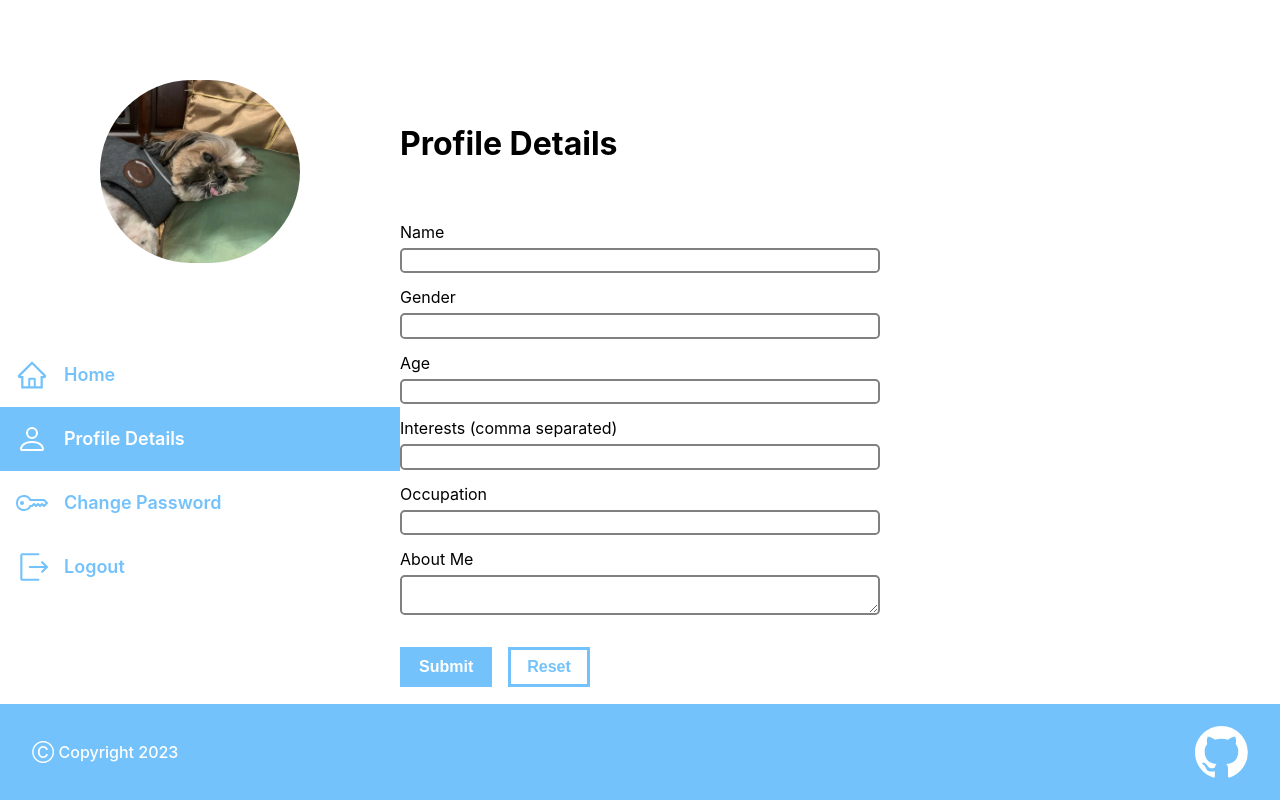
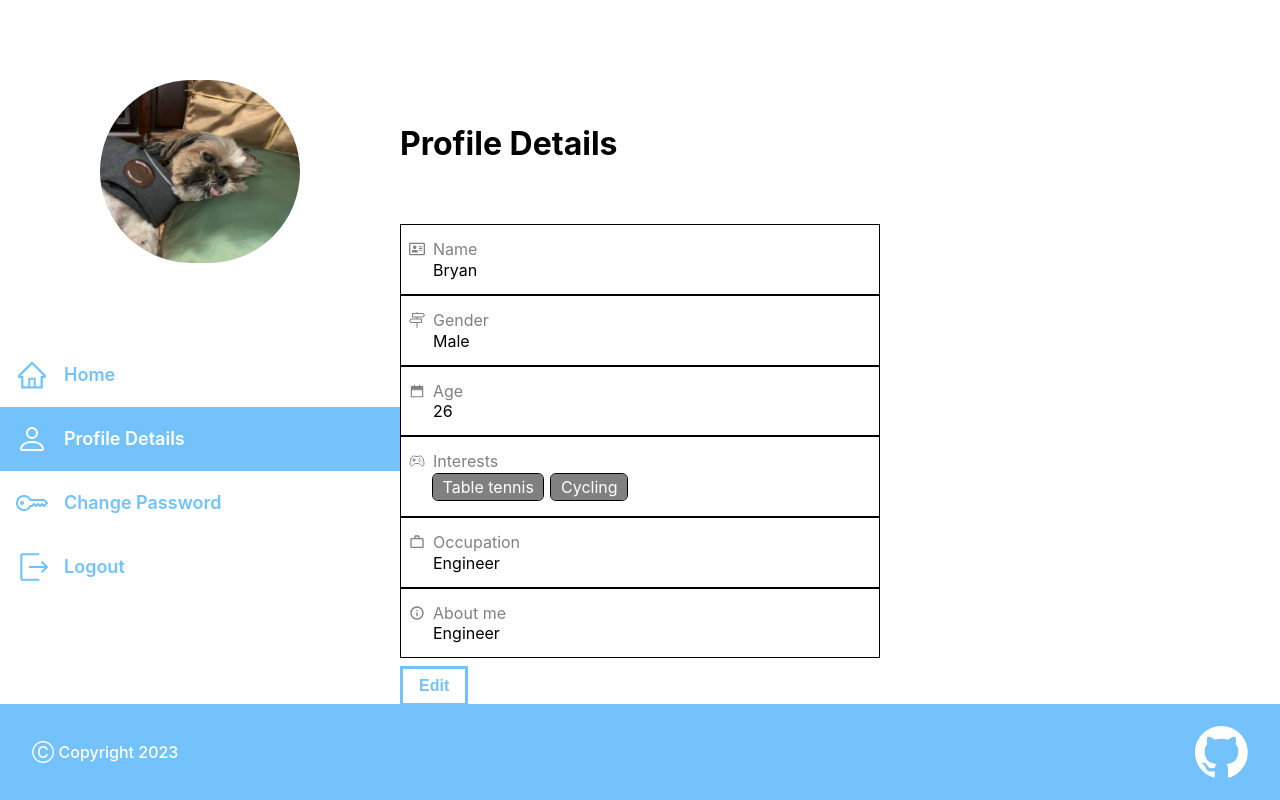
Before and after one commit to Bryan-LohJW/commute-connect, a React (Vite) app in the folder client/: page /profile in a window 1280 px wide. Built offline with nearby package versions, Linux system fonts and the light colour scheme.

Commit message:
style: profile details page + refactor profile form out

```diff
--- a/client/src/pages/profile/Profile.tsx
+++ b/client/src/pages/profile/Profile.tsx
@@ -9,6 +9,7 @@ import profilePicture from './../../assets/temp-profile.png';
 
 import { hideHeader, showHeader } from '../../store/displayStore';
 import classes from './Profile.module.scss';
+import { ProfileDetails } from './ProfileDetails';
 
 export const Profile = () => {
 	const dispatch = useDispatch();
@@ -54,49 +55,7 @@ export const Profile = () => {
 				</div>
 			</div>
 			<div className={classes.content}>
-				<div className={classes['form-title']}>Profile Details</div>
-				<form className={classes.form}>
-					<div className={classes.inputs}>
-						<div className={classes['input-wrap']}>
-							<label className={classes.label}>Name</label>
-							<input type="text" className={classes.input} />
-						</div>
-						<div className={classes['input-wrap']}>
-							<label className={classes.label}>Gender</label>
-							<input type="text" className={classes.input} />
-						</div>
-						<div className={classes['input-wrap']}>
-							<label className={classes.label}>Age</label>
-							<input type="number" className={classes.input} />
-						</div>
-						<div className={classes['input-wrap']}>
-							<label className={classes.label}>
-								Interests (comma separated)
-							</label>
-							<input type="text" className={classes.input} />
-						</div>
-						<div className={classes['input-wrap']}>
-							<label className={classes.label}>Occupation</label>
-							<input type="text" className={classes.input} />
-						</div>
-						<div className={classes['input-wrap']}>
-							<label className={classes.label}>About Me</label>
-							<textarea className={classes.input} />
-						</div>
-					</div>
-					<div className={classes.action}>
-						<input
-							className={classes['button-primary']}
-							type="submit"
-							value={'Submit'}
-						/>
-						<input
-							className={classes['button-secondary']}
-							type="submit"
-							value={'Reset'}
-						/>
-					</div>
-				</form>
+				<ProfileDetails />
 			</div>
 		</div>
 	);
--- /dev/null
+++ b/client/src/pages/profile/ProfileDetails.module.scss
@@ -0,0 +1,79 @@
+@import '/src/styles/colors.scss';
+@import '/src/styles/styles.scss';
+
+.title {
+	font-size: xx-large;
+	font-weight: 700;
+	padding-bottom: 4rem;
+}
+.details-wrapper {
+	display: flex;
+	flex-direction: column;
+	gap: 0.5rem;
+
+	.details {
+		display: flex;
+		flex-direction: column;
+
+		.detail {
+			display: flex;
+			flex-direction: column;
+			gap: 0.3rem;
+
+			border: 1px solid black;
+			padding: 1rem 2rem;
+
+			.label {
+				font-size: medium;
+				font-weight: 400;
+				color: gray;
+
+				.icon {
+					position: absolute;
+					transform: translateX(-150%);
+				}
+			}
+
+			.info {
+				font-size: medium;
+			}
+
+			.interests {
+				display: flex;
+				gap: 0.5rem;
+
+				.interest {
+					padding: 0.3rem 0.6rem;
+					outline: 1px solid black;
+					background-color: gray;
+					color: white;
+					border-radius: 0.3rem;
+				}
+			}
+		}
+	}
+
+	.action {
+		display: flex;
+		gap: 1rem;
+
+		.button-primary {
+			@extend %button;
+			border-radius: 0;
+			&:hover {
+				@extend %button-hover;
+			}
+			@include button-theme($primary, $secondary);
+		}
+
+		.button-secondary {
+			@extend %button;
+			border-radius: 0;
+			&:hover {
+				@extend %button-hover;
+			}
+			@include button-theme($secondary, $primary);
+			border: 3px solid $primary;
+		}
+	}
+}
--- /dev/null
+++ b/client/src/pages/profile/ProfileDetails.tsx
@@ -0,0 +1,70 @@
+import { FaRegAddressCard } from 'react-icons/fa';
+import { SlDirections } from 'react-icons/sl';
+import { IoGameControllerOutline } from 'react-icons/io5';
+import { AiTwotoneCalendar } from 'react-icons/ai';
+import { MdOutlineWorkOutline } from 'react-icons/md';
+import { RiInformationLine } from 'react-icons/ri';
+
+import classes from './ProfileDetails.module.scss';
+
+export const ProfileDetails = () => {
+	return (
+		<>
+			<div className={classes['title']}>Profile Details</div>
+			<div className={classes['details-wrapper']}>
+				<div className={classes.details}>
+					<div className={classes['detail']}>
+						<label className={classes.label}>
+							<FaRegAddressCard className={classes.icon} />
+							Name
+						</label>
+						<p className={classes.info}>Bryan</p>
+					</div>
+					<div className={classes['detail']}>
+						<label className={classes.label}>
+							<SlDirections className={classes.icon} />
+							Gender
+						</label>
+						<p className={classes.info}>Male</p>
+					</div>
+					<div className={classes['detail']}>
+						<label className={classes.label}>
+							<AiTwotoneCalendar className={classes.icon} />
+							Age
+						</label>
+						<p className={classes.info}>26</p>
+					</div>
+					<div className={classes['detail']}>
+						<label className={classes.label}>
+							<IoGameControllerOutline className={classes.icon} />
+							Interests
+						</label>
+						<div className={classes.interests}>
+							<p className={classes.interest}>Table tennis</p>
+							<p className={classes.interest}>Cycling</p>
+						</div>
+					</div>
+					<div className={classes['detail']}>
+						<label className={classes.label}>
+							<MdOutlineWorkOutline className={classes.icon} />
+							Occupation
+						</label>
+						<p className={classes.info}>Engineer</p>
+					</div>
+					<div className={classes['detail']}>
+						<label className={classes.label}>
+							<RiInformationLine className={classes.icon} />
+							About me
+						</label>
+						<p className={classes.info}>Engineer</p>
+					</div>
+				</div>
+				<div className={classes.action}>
+					<button className={classes['button-secondary']}>
+						Edit
+					</button>
+				</div>
+			</div>
+		</>
+	);
+};
--- /dev/null
+++ b/client/src/pages/profile/ProfileForm.tsx
@@ -0,0 +1,164 @@
+import { useForm } from 'react-hook-form';
+import { z } from 'zod';
+import { zodResolver } from '@hookform/resolvers/zod';
+import { BiError } from 'react-icons/bi';
+import classes from './Profile.module.scss';
+
+const schema = z.object({
+	name: z.string().min(1, 'Enter your name'),
+	gender: z.enum(['MALE', 'FEMALE', 'NA'], {
+		errorMap: () => {
+			return { message: 'Select an option' };
+		},
+	}),
+	age: z.preprocess(
+		(input) => parseInt(z.string().parse(input), 10),
+		z.number().positive().max(99)
+	),
+	interests: z.preprocess((input: unknown) => {
+		const array = (input as string).split(',');
+		array.forEach((str) => {
+			return str.trim();
+		});
+		return array;
+	}, z.array(z.string().min(1, 'Enter your name')).min(1, 'Enter your nama')),
+	occupation: z.string().min(1, 'Enter your occupation'),
+	aboutMe: z.string().min(1, 'Enter something about yourself'),
+});
+
+type ProfileInput = {
+	name: string;
+	gender: string;
+	age: string;
+	interests: string;
+	occupation: string;
+	aboutMe: string;
+};
+
+export const ProfileForm = () => {
+	const {
+		register,
+		handleSubmit,
+		formState: { errors },
+	} = useForm<ProfileInput>({
+		resolver: zodResolver(schema),
+	});
+
+	const submitHandler = (data: ProfileInput) => {
+		console.log(data);
+	};
+
+	return (
+		<>
+			<div className={classes['form-title']}>Profile Details</div>
+			<form
+				className={classes.form}
+				onSubmit={handleSubmit(submitHandler)}
+			>
+				<div className={classes.inputs}>
+					<div className={classes['input-wrap']}>
+						<label className={classes.label}>Name</label>
+						<input
+							{...register('name')}
+							type="text"
+							className={classes.input}
+						/>
+						{errors.name && (
+							<span className={classes['error-message']}>
+								<BiError className={classes['error-icon']} />
+								{errors.name?.message}
+							</span>
+						)}
+					</div>
+					<div className={classes['input-wrap']}>
+						<label className={classes.label}>Gender</label>
+						<select
+							{...register('gender')}
+							className={classes.input}
+						>
+							<option value=""></option>
+							<option value="MALE">Male</option>
+							<option value="FEMALE">Female</option>
+							<option value="NA">Prefer not to say</option>
+						</select>
+						{errors.gender && (
+							<span className={classes['error-message']}>
+								<BiError className={classes['error-icon']} />
+								{errors.gender?.message}
+							</span>
+						)}
+					</div>
+					<div className={classes['input-wrap']}>
+						<label className={classes.label}>Age</label>
+						<input
+							{...register('age')}
+							type="number"
+							className={classes.input}
+						/>
+						{errors.age && (
+							<span className={classes['error-message']}>
+								<BiError className={classes['error-icon']} />
+								{errors.age?.message}
+							</span>
+						)}
+					</div>
+					<div className={classes['input-wrap']}>
+						<label className={classes.label}>
+							Interests (comma separated)
+						</label>
+						<input
+							{...register('interests')}
+							type="text"
+							className={classes.input}
+						/>
+						{errors.interests && (
+							<span className={classes['error-message']}>
+								<BiError className={classes['error-icon']} />
+								{errors.interests?.message}
+							</span>
+						)}
+					</div>
+					<div className={classes['input-wrap']}>
+						<label className={classes.label}>Occupation</label>
+						<input
+							{...register('occupation')}
+							type="text"
+							className={classes.input}
+						/>
+						{errors.occupation && (
+							<span className={classes['error-message']}>
+								<BiError className={classes['error-icon']} />
+								{errors.occupation?.message}
+							</span>
+						)}
+					</div>
+					<div className={classes['input-wrap']}>
+						<label className={classes.label}>About Me</label>
+						<textarea
+							{...register('aboutMe')}
+							className={classes.input}
+						/>
+						{errors.aboutMe && (
+							<span className={classes['error-message']}>
+								<BiError className={classes['error-icon']} />
+								{errors.aboutMe?.message}
+							</span>
+						)}
+					</div>
+				</div>
+				<div className={classes.action}>
+					<input
+						className={classes['button-primary']}
+						type="submit"
+						value={'Submit'}
+					/>
+					<input
+						className={classes['button-secondary']}
+						type="submit"
+						value={'Reset'}
+					/>
+				</div>
+			</form>
+		</>
+	);
+};
--- a/client/src/pages/profile/index.ts
+++ b/client/src/pages/profile/index.ts
@@ -1 +1,2 @@
 export * from './Profile';
+export * from './ProfileForm';
```
